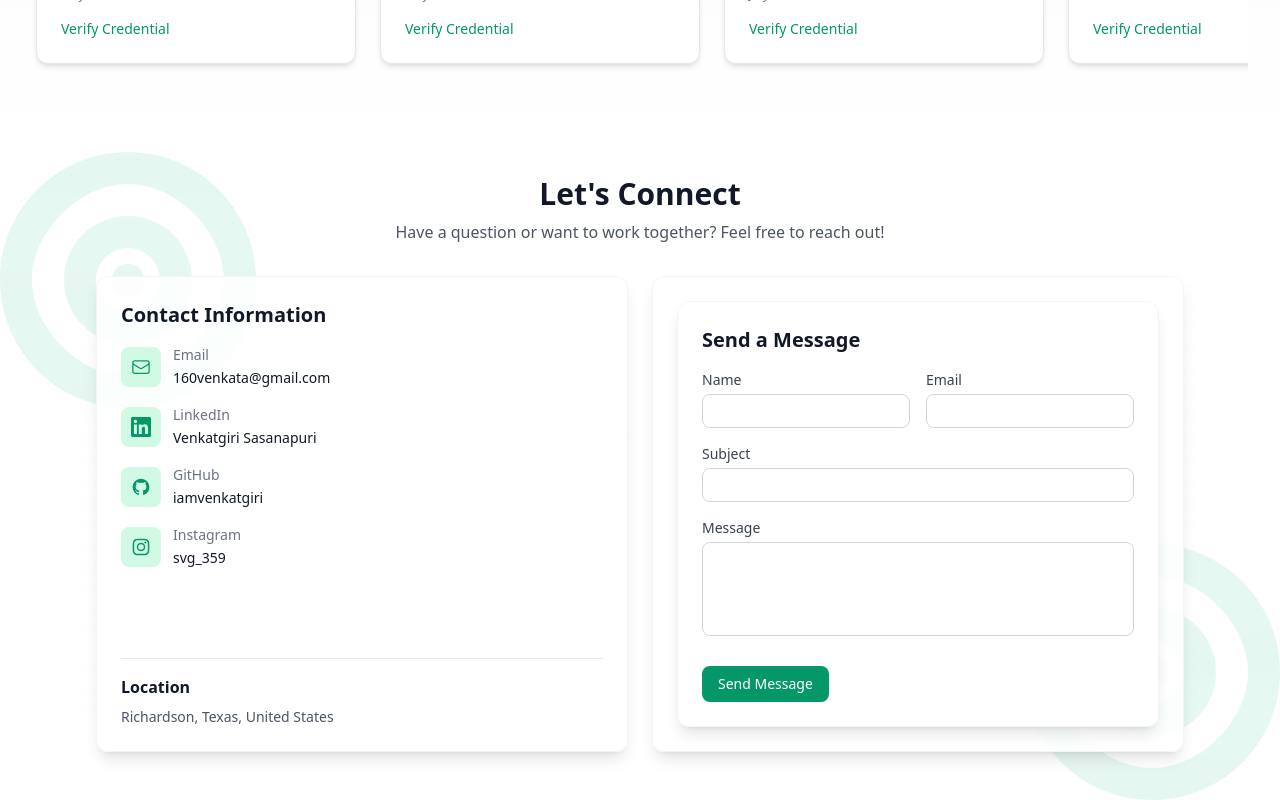
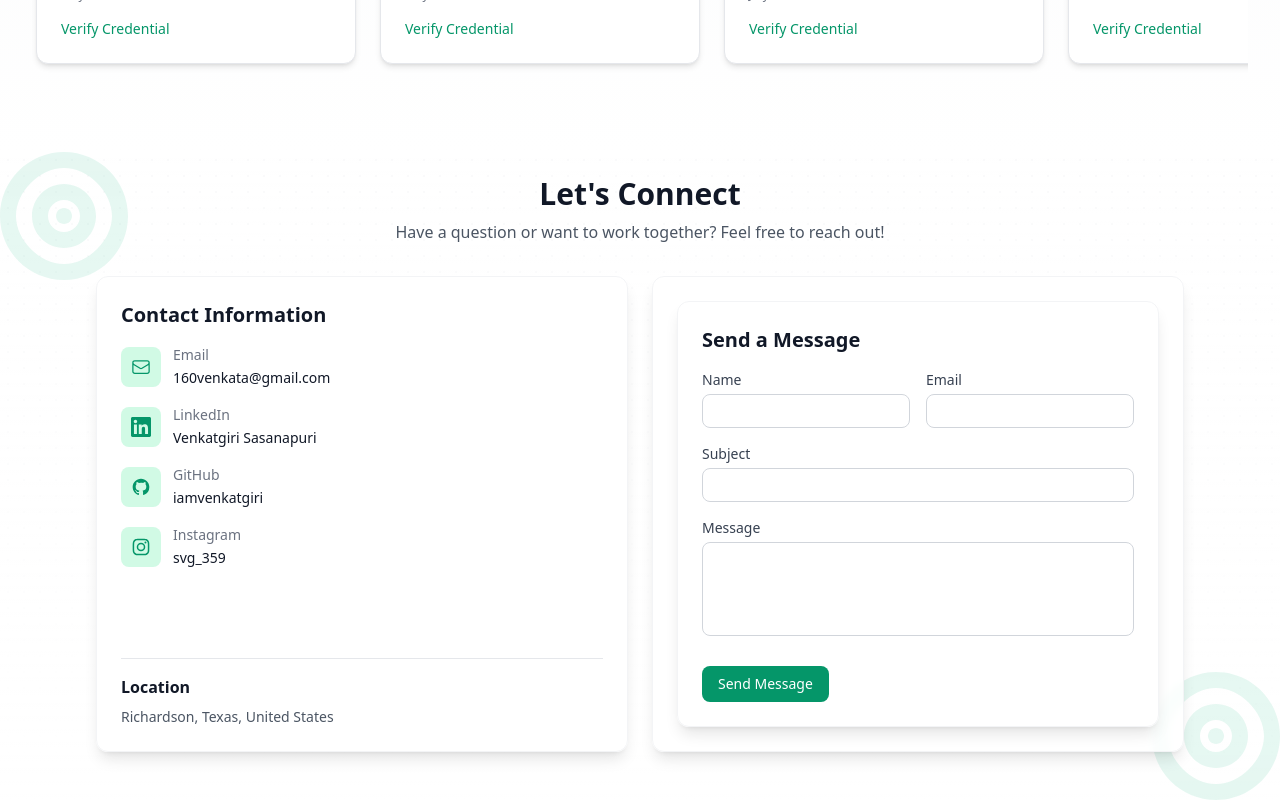
Before and after one commit to iamvenkatgiri/iamvenkatgiri.github.io, a Next.js app: page / in a window 1280 px wide. Shown: the part 5099-5899 px from the top of the page. Built offline with nearby package versions, Linux system fonts and the light colour scheme.

Commit message:
changed the Contact Section

```diff
--- a/src/components/ContactSection.tsx
+++ b/src/components/ContactSection.tsx
@@ -14,26 +14,28 @@ export default function ContactSection() {
       {/* Gradient Overlay */}
       <div className="absolute inset-0 bg-gradient-to-b from-white/80 via-white/90 to-white dark:from-gray-900/80 dark:via-gray-900/90 dark:to-gray-900" />
 
-      {/* Decorative Images */}
-      <div className="absolute top-0 left-0 w-64 h-64 opacity-10 dark:opacity-20">
+      {/* Decorative Images - Optimized */}
+      <div className="absolute inset-0 opacity-10 dark:opacity-20 pointer-events-none">
+        <div className="absolute top-0 left-0 w-32 h-32">
           <Image
-          src="/images/contact-pattern-1.svg"
-          alt="Decorative pattern"
-          width={256}
-          height={256}
+            src={`${process.env.NODE_ENV === 'production' ? '/portfolio' : ''}/images/contact-pattern-1.svg`}
+            alt=""
+            width={128}
+            height={128}
             className="object-contain"
-          priority
+            loading="lazy"
           />
         </div>
-      <div className="absolute bottom-0 right-0 w-64 h-64 opacity-10 dark:opacity-20">
+        <div className="absolute bottom-0 right-0 w-32 h-32">
           <Image
-          src="/images/contact-pattern-2.svg"
-          alt="Decorative pattern"
-          width={256}
-          height={256}
+            src={`${process.env.NODE_ENV === 'production' ? '/portfolio' : ''}/images/contact-pattern-2.svg`}
+            alt=""
+            width={128}
+            height={128}
             className="object-contain"
-          priority
+            loading="lazy"
           />
+        </div>
       </div>
 
       {/* Content */}
```
Lines whose indentation alone changed are shown as unchanged.
